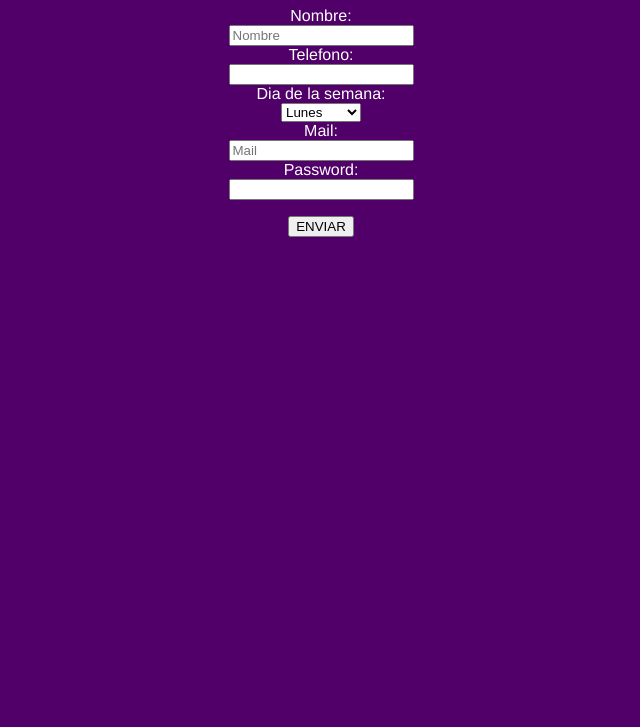
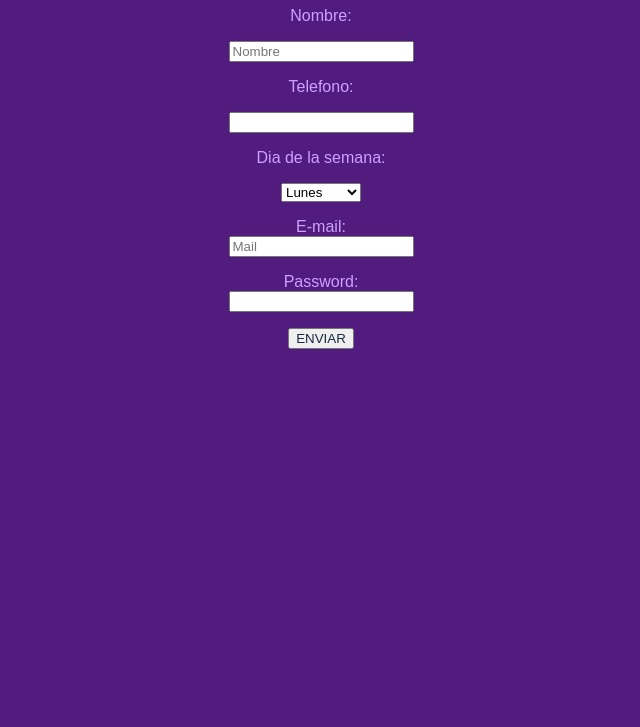
Before and after one commit to karyvdj/Leccion_14_HTML, a plain HTML site: page formulario/assets/index.html in a window 1280 px wide. Shown: the part 73-800 px from the top of the page, without its empty margins (319-959 px from the left). Drawn offline with Linux system fonts and the light colour scheme.

Commit message:
nueva version

```diff
--- a/formulario/assets/index.html
+++ b/formulario/assets/index.html
@@ -8,23 +8,33 @@
   <body>
     <style>
       body{
-        background: #500068;
+        background: #521C7F;
         color: white;
         font-family: Helvetica;
         text-align: center;
       }
+      div{
+        color:#CCA1FF;
+        font-family: 'Raleway', sans-serif;;
+      }
     </style>
     <form action>
       <div>
-        <label>Nombre:</label><br>
+        <p>
+          <label>Nombre:</label>
+        </p>
           <input type="nombre" placeholder="Nombre" required>
       </div>
       <div>
+        <p>
           <label>Telefono:</label><br>
-        <input type= "text" patternr="^[55]\d{8}$" required>
+        </p>
+          <input type= "text" patternr="^[55]\d{8}$">
       </div>
       <div>
-        <label>Dia de la semana:</label><br>
+        <p>
+          <label>Dia de la semana:</label>
+        </p>
           <select>
             <option value="">Lunes</option>
             <option value="">Martes</option>
@@ -34,17 +44,20 @@
           </select>
       </div>
       <div>
-        <label>Mail:</label><br>
+        <p>
+          <label>E-mail:</label><br>
           <input type= "mail" placeholder="Mail" required>
+        </p>
       </div>
-      <div
+      <div>
+        <p>
           <label>Password:</label><br>
           <input type= "pasaword" name="pw" pattern="{6,}" title="6 o mas caracteres" required>
+        </p>
       </div>
       <div>
-      <!--<label>Enviar:</label>-->
         <p>
-        <input type= "submit" value="ENVIAR" required>
+          <input  style = "color:#1A2940" type= "submit" value="ENVIAR">
         </p>
       </div>
     </form>
```
Also changed, not shown: biografia/assets/index.html (+2 -2 lines), farenheit-celsius/assets/index.html (added, +13 -0 lines), biografia/assets/img/hopper.jpg (renamed from biografia/img/hopper.jpg), 7 other files. Lines whose indentation alone changed are shown as unchanged.
